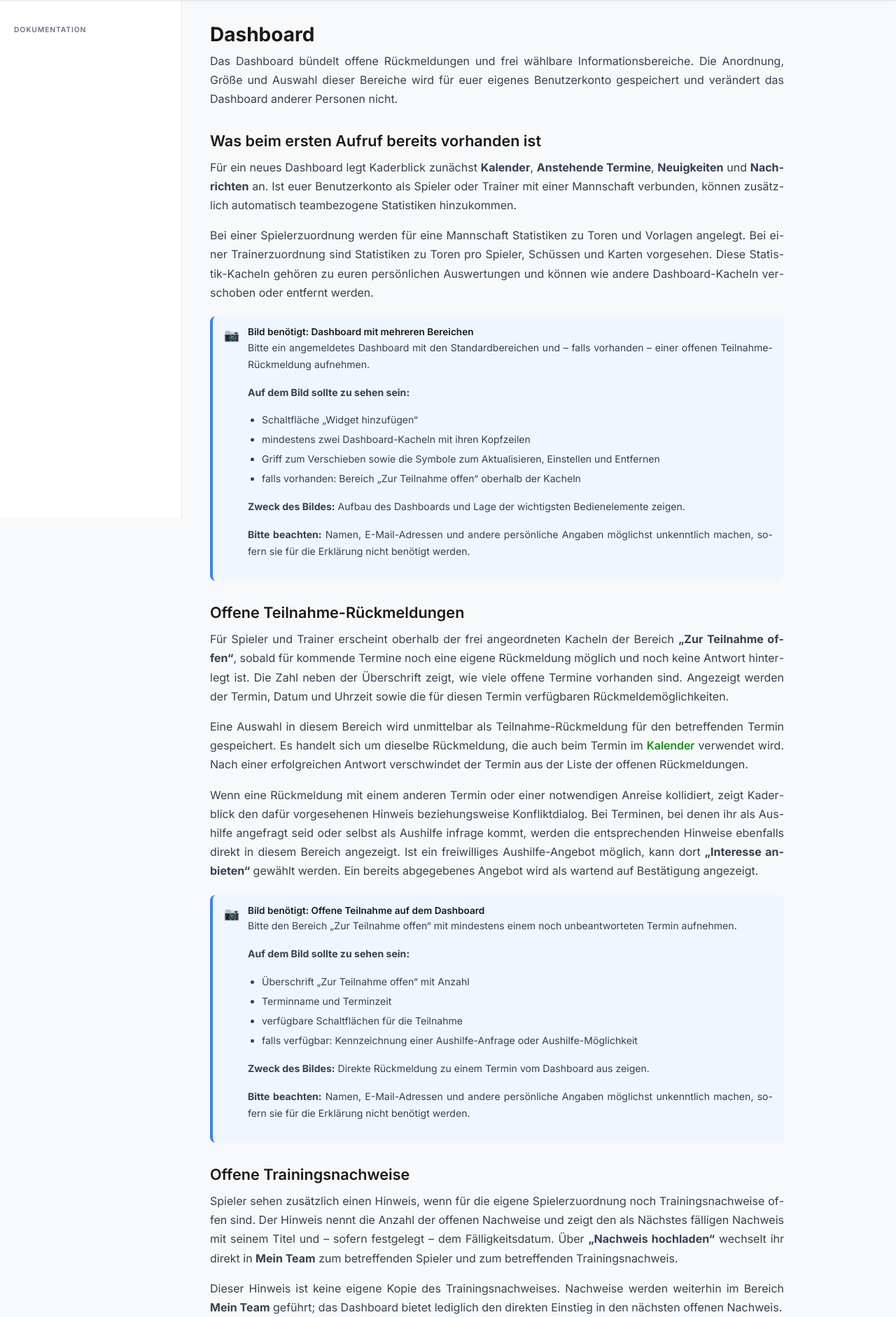
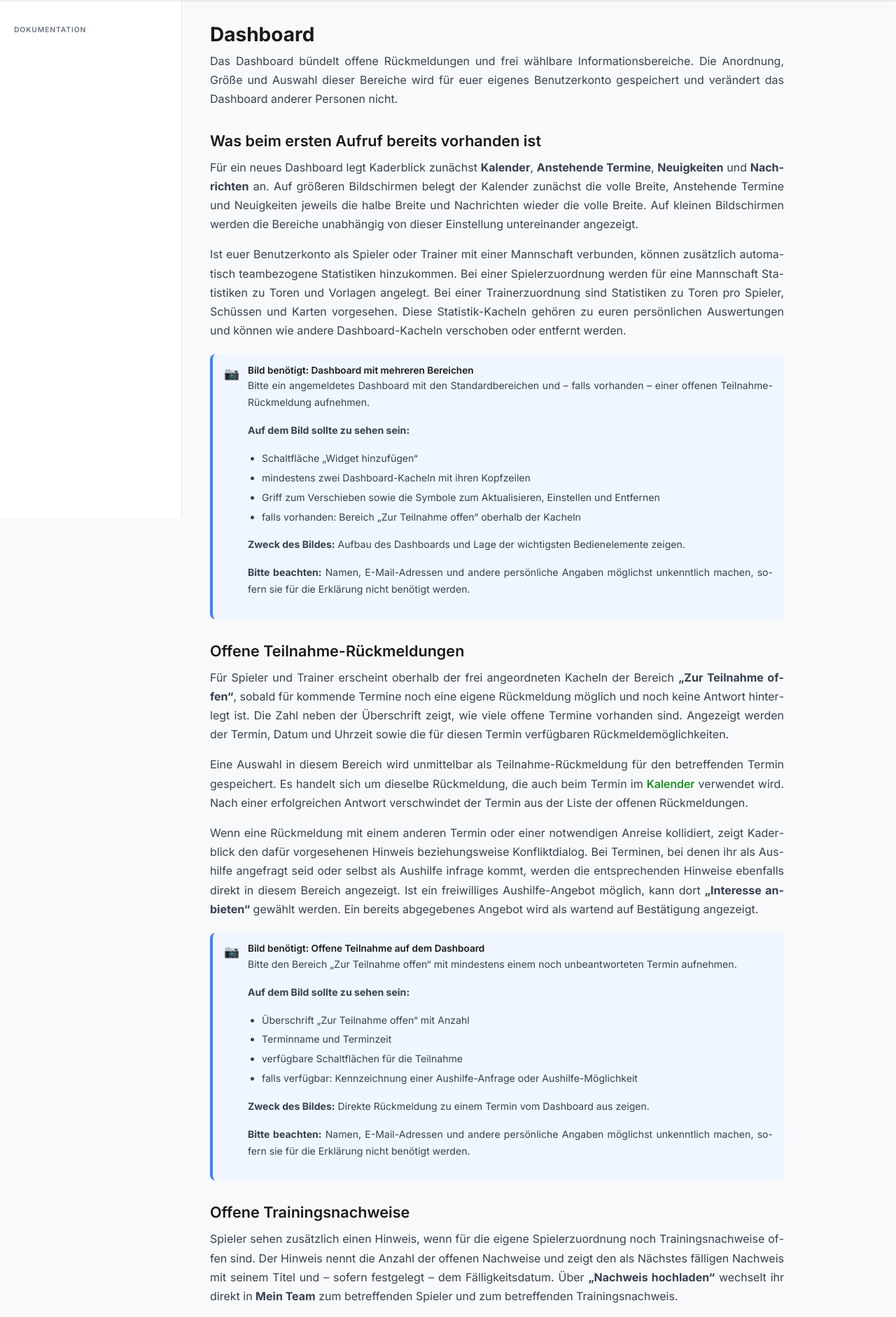
Before and after one commit to mastercad/Kaderblick-Documentation, a Symfony app: template templates/dashboard/index.html.twig in a window 1280 px wide. Shown: the part 60-1942 px from the top of the page at 70% size. Run offline with Twig, Linux system fonts and the light colour scheme; the template is opened without the code that fills it, so the values that code supplies are empty; some libraries are stand-ins or nearby versions.

Commit message:
Präzisiere Dashboard-Statistiken und Standardlayout

```diff
--- a/templates/dashboard/index.html.twig
+++ b/templates/dashboard/index.html.twig
@@ -16,15 +16,17 @@
     <p>
         Für ein neues Dashboard legt Kaderblick zunächst <strong>Kalender</strong>,
         <strong>Anstehende Termine</strong>, <strong>Neuigkeiten</strong> und <strong>Nachrichten</strong> an.
-        Ist euer Benutzerkonto als Spieler oder Trainer mit einer Mannschaft verbunden, können zusätzlich
-        automatisch teambezogene Statistiken hinzukommen.
+        Auf größeren Bildschirmen belegt der Kalender zunächst die volle Breite, Anstehende Termine und Neuigkeiten
+        jeweils die halbe Breite und Nachrichten wieder die volle Breite. Auf kleinen Bildschirmen werden die
+        Bereiche unabhängig von dieser Einstellung untereinander angezeigt.
     </p>
 
     <p>
-        Bei einer Spielerzuordnung werden für eine Mannschaft Statistiken zu Toren und Vorlagen angelegt.
-        Bei einer Trainerzuordnung sind Statistiken zu Toren pro Spieler, Schüssen und Karten vorgesehen.
-        Diese Statistik-Kacheln gehören zu euren persönlichen Auswertungen und können wie andere
-        Dashboard-Kacheln verschoben oder entfernt werden.
+        Ist euer Benutzerkonto als Spieler oder Trainer mit einer Mannschaft verbunden, können zusätzlich
+        automatisch teambezogene Statistiken hinzukommen. Bei einer Spielerzuordnung werden für eine Mannschaft
+        Statistiken zu Toren und Vorlagen angelegt. Bei einer Trainerzuordnung sind Statistiken zu Toren pro Spieler,
+        Schüssen und Karten vorgesehen. Diese Statistik-Kacheln gehören zu euren persönlichen Auswertungen und können
+        wie andere Dashboard-Kacheln verschoben oder entfernt werden.
     </p>
 
     {% include 'components/bildplatzhalter.html.twig' with {
@@ -89,8 +91,8 @@
 
     <p>
         Dieser Hinweis ist keine eigene Kopie des Trainingsnachweises. Nachweise werden weiterhin im Bereich
-        <strong>Mein Team</strong> geführt; das Dashboard bietet lediglich den direkten Einstieg in den nächsten
-        offenen Nachweis.
+        <strong>Mein Team</strong> geführt; das Dashboard bietet den direkten Einstieg in den nächsten offenen
+        Nachweis.
     </p>
 
     {% include 'components/bildplatzhalter.html.twig' with {
@@ -177,10 +179,17 @@
     <h2>Statistik-Kacheln</h2>
 
     <p>
-        Eine Statistik-Kachel zeigt eine gespeicherte Auswertung direkt auf dem Dashboard. Auf kleineren
-        Smartphone-Bildschirmen wird eine kompakte Zusammenfassung verwendet; die vollständige Darstellung kann von
-        dort bildschirmfüllend geöffnet werden. Auf größeren Bildschirmen erscheint die Auswertung direkt in der
-        Kachel.
+        Eine Statistik-Kachel zeigt eine gespeicherte Auswertung direkt auf dem Dashboard. Auf Smartphones zeigt
+        Kaderblick bei Balken-, Linien- und Flächendiagrammen eine kompakte Zusammenfassung mit Kennzahlen und einer
+        Schaltfläche für das vollständige Diagramm. Bei anderen Diagrammarten wird auf dem Smartphone direkt die
+        Möglichkeit angeboten, das Diagramm bildschirmfüllend zu öffnen. Auf größeren Bildschirmen erscheint das
+        Diagramm unmittelbar in der Kachel.
+    </p>
+
+    <p>
+        In der bildschirmfüllenden Darstellung können leere Einträge bei dafür geeigneten Diagrammen ein- oder
+        ausgeblendet werden. Eine breite, seitlich verschiebbare Darstellung kann ein- und ausgeschaltet werden.
+        Bei Balkendiagrammen lässt sich außerdem zwischen horizontaler und vertikaler Darstellung wechseln.
     </p>
 
     <p>
@@ -289,8 +298,8 @@
 
     <p>
         Das kreisförmige Pfeilsymbol <strong>„Aktualisieren“</strong> lädt den Inhalt der betreffenden Kachel neu.
-        Andere Kacheln werden dabei nicht neu geladen. Das ist beispielsweise sinnvoll, wenn sich Termine,
-        Nachrichten oder eine Statistik geändert haben und die aktuelle Anzeige noch geöffnet ist.
+        Andere Kacheln werden dabei nicht neu geladen. Das ist beispielsweise relevant, wenn sich Termine,
+        Nachrichten oder eine Statistik geändert haben, während das Dashboard geöffnet ist.
     </p>
 
     <h2>Kachel vom Dashboard entfernen</h2>
```
